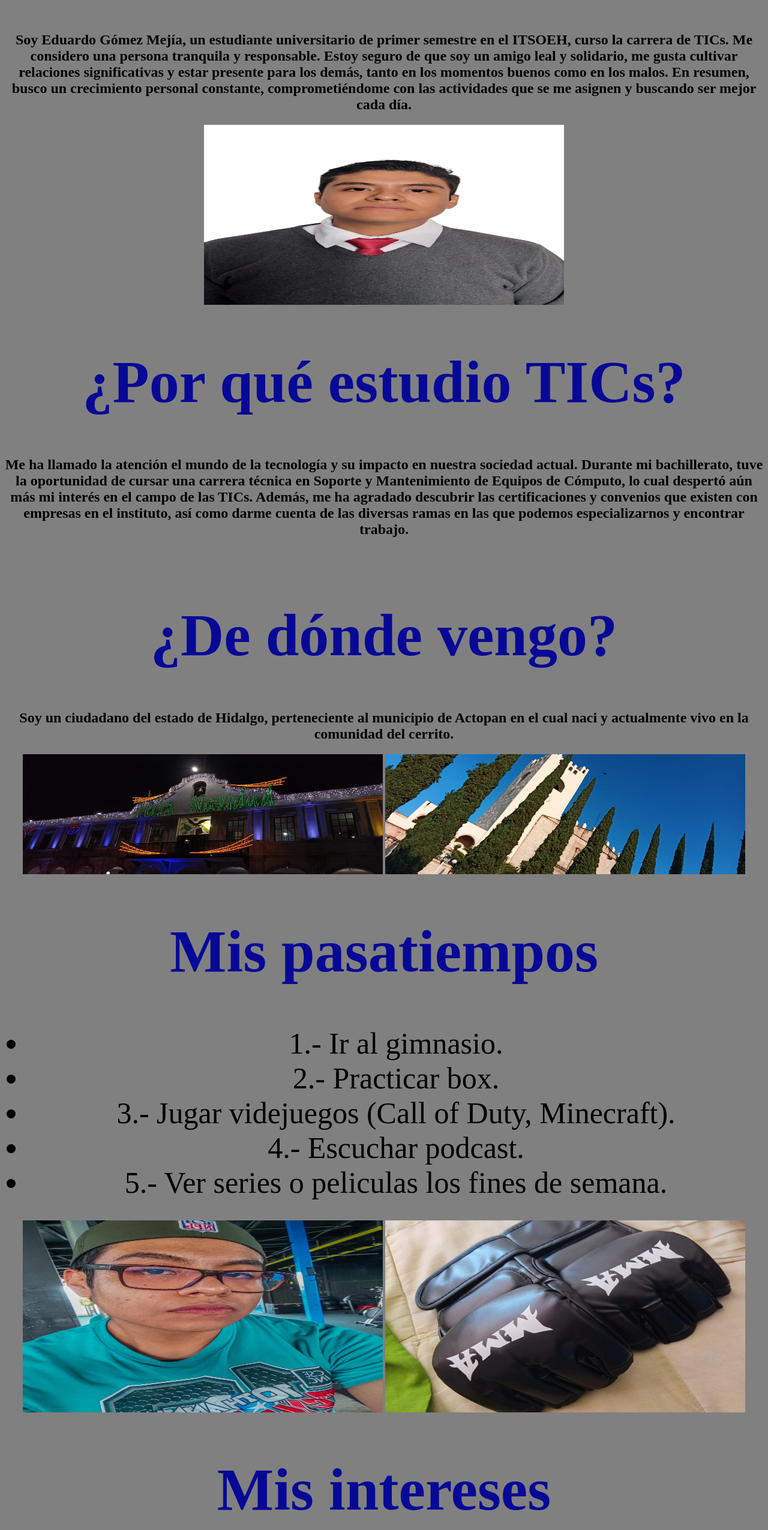
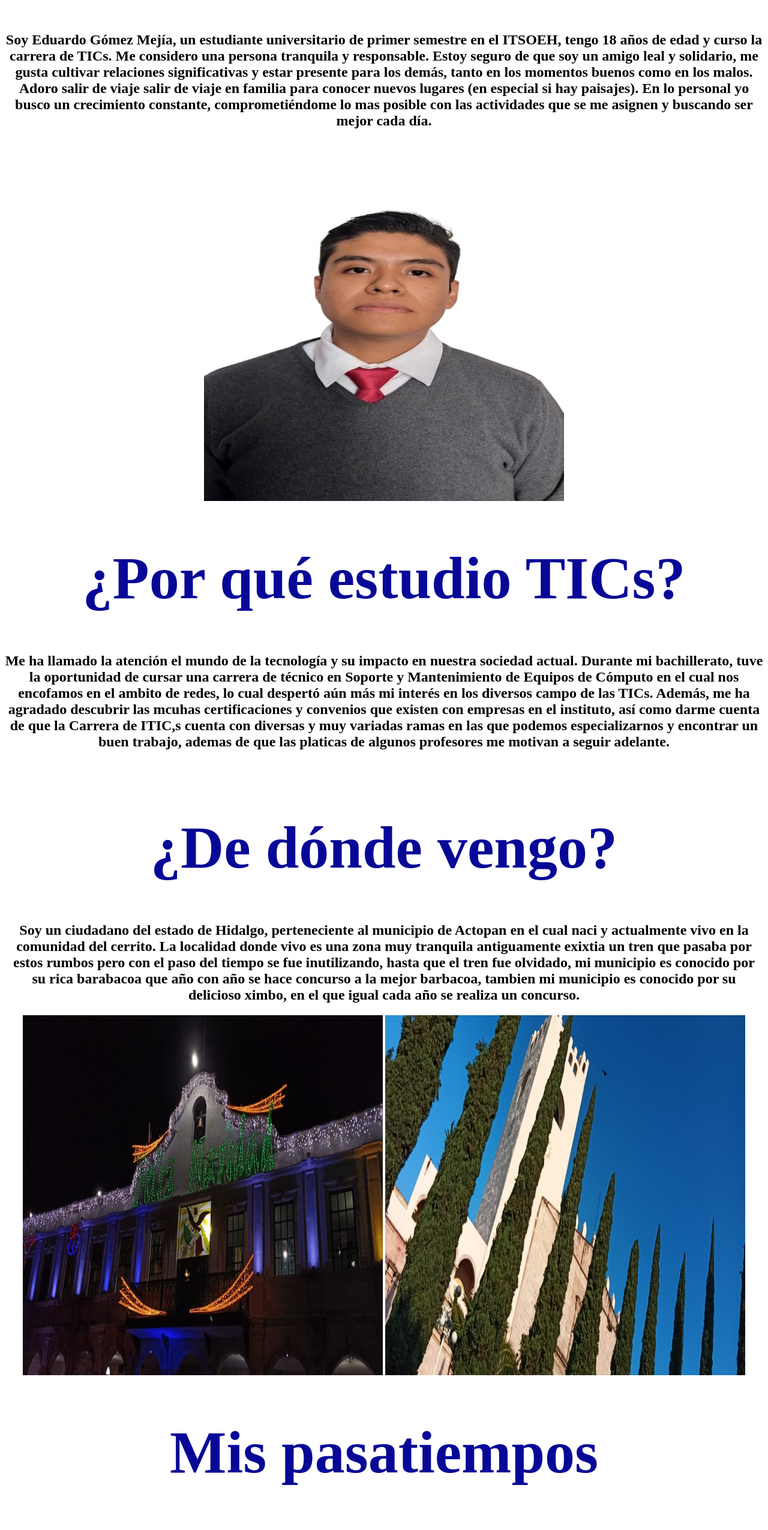
Before and after one commit to GomezEdu/EduardoGM.github.io, a plain HTML site: page index.html in a window 1280 px wide. Shown: the part 196-2746 px from the top of the page at 60% size. Drawn offline with Linux system fonts and the light colour scheme.

Commit message:
Se modificó index.html

```diff
--- a/index.html
+++ b/index.html
@@ -1,5 +1,5 @@
 <!DOCTYPE html>
-<html lang="en">
+<html lang="es">
 <head>
 <meta charset="UTF-8">
 <meta name="viewport" content="width=device-width, initial-scale=1.0">
@@ -10,18 +10,18 @@
 </style>
 </head>
 <center>
-<body bgcolor="gray">
+<body margin-top: 100px;>
 
 <h1 style="color: rgb(8, 8, 151); font-size: 100px;">¿Quién soy?</h1>
-<h2>Soy Eduardo Gómez Mejía, un estudiante universitario de primer semestre en el ITSOEH, curso la carrera de TICs. Me considero una persona tranquila y responsable. Estoy seguro de que soy un amigo leal y solidario, me gusta cultivar relaciones significativas y estar presente para los demás, tanto en los momentos buenos como en los malos. En resumen, busco un crecimiento personal constante, comprometiéndome con las actividades que se me asignen y buscando ser mejor cada día.</h2>
-<img src="imgs/photo 5.jpeg" alt="" width="600px" height="300">
+<h2 text-align>Soy Eduardo Gómez Mejía, un estudiante universitario de primer semestre en el ITSOEH, tengo 18 años de edad y curso la carrera de TICs. Me considero una persona tranquila y responsable. Estoy seguro de que soy un amigo leal y solidario, me gusta cultivar relaciones significativas y estar presente para los demás, tanto en los momentos buenos como en los malos. Adoro salir de viaje salir de viaje en familia para conocer nuevos lugares (en especial si hay paisajes). En lo personal yo busco un crecimiento constante, comprometiéndome lo mas posible con las actividades que se me asignen y buscando ser mejor cada día.</h2>
+<img src="imgs/photo 5.jpeg" alt="" width="600" height="600">
 <h1 style="color: rgb(8, 8, 151); font-size: 100px;">¿Por qué estudio TICs?</h1>
-<h2>Me ha llamado la atención el mundo de la tecnología y su impacto en nuestra sociedad actual. Durante mi bachillerato, tuve la oportunidad de cursar una carrera técnica en Soporte y Mantenimiento de Equipos de Cómputo, lo cual despertó aún más mi interés en el campo de las TICs. Además, me ha agradado descubrir las certificaciones y convenios que existen con empresas en el instituto, así como darme cuenta de las diversas ramas en las que podemos especializarnos y encontrar trabajo.</h2>
+<h2>Me ha llamado la atención el mundo de la tecnología y su impacto en nuestra sociedad actual. Durante mi bachillerato, tuve la oportunidad de cursar una carrera de técnico en Soporte y Mantenimiento de Equipos de Cómputo en el cual nos encofamos en el ambito de redes, lo cual despertó aún más mi interés en los diversos campo de las TICs. Además, me ha agradado descubrir las mcuhas certificaciones y convenios que existen con empresas en el instituto, así como darme cuenta de que la Carrera de ITIC,s cuenta con diversas y muy variadas ramas en las que podemos especializarnos y encontrar un buen trabajo, ademas de que las platicas de algunos profesores me motivan a seguir adelante.</h2>
 <img src="" alt="">
 <h1 style="color: rgb(8, 8, 151); font-size: 100px;">¿De dónde vengo?</h1>
-<h2>Soy un ciudadano del estado de Hidalgo, perteneciente al municipio de Actopan en el cual naci y actualmente vivo en la comunidad del cerrito.</h2>
-<img src="imgs/photo 1.jpeg" alt=""width="600px" height="200">
-<img src="imgs/photo 2.jpeg" alt=""width="600px" height="200">
+<h2>Soy un ciudadano del estado de Hidalgo, perteneciente al municipio de Actopan en el cual naci y actualmente vivo en la comunidad del cerrito. La localidad donde vivo es una zona muy tranquila antiguamente exixtia un tren que pasaba por estos rumbos pero con el paso del  tiempo se fue inutilizando, hasta que el tren fue olvidado, mi municipio es conocido por su rica barabacoa que año con año se hace concurso a la mejor barbacoa, tambien mi municipio es conocido por su delicioso ximbo, en el que igual cada año se realiza un concurso.</h2>
+<img src="imgs/photo 1.jpeg" alt=""width="600" height="600">
+<img src="imgs/photo 2.jpeg" alt=""width="600" height="600">
 
 
 <h1 style="color: rgb(8, 8, 151); font-size: 100px;" >Mis pasatiempos</h1>
@@ -33,12 +33,16 @@
 <li>5.- Ver series o peliculas los fines de semana.</li>
 </ul>
 <br>
-<img src="imgs/photo 3.jpeg" alt=""width="600px"height="320">
-<img src="imgs/phto 4.jpeg" alt="" width="600px"height="320">
+<img src="imgs/photo 3.jpeg" alt=""width="600"height="600">
+<img src="imgs/phto 4.jpeg" alt="" width="600"height="600">
 
 <h1 style="color: rgb(8, 8, 151); font-size: 100px;">Mis intereses</h1>
-<iframe src="https://www.youtube.com/@FaridDieckOficial/videos" frameborder="0">FaridDieck</iframe>
+<br>
+<p>
+<ul>
+<li>Aprender a: <a href="https://www.youtube.com/watch?v=QAXeJ2w5wlc">Usar arduino desde cero</a></li>
+<li>Conocer:<a href="https://www.youtube.com/watch?v=evIlWRJITms&t=3s">El Arte De Ser Disciplinado</a></li>
+<li>Conocer los cursos de:<a href="https://www.netacad.com/es/courses/networking">Cisco</a></li>
+</ul>
 
-</body>
-</center>
-</html>
+</p>
```
Lines whose indentation alone changed are shown as unchanged.
